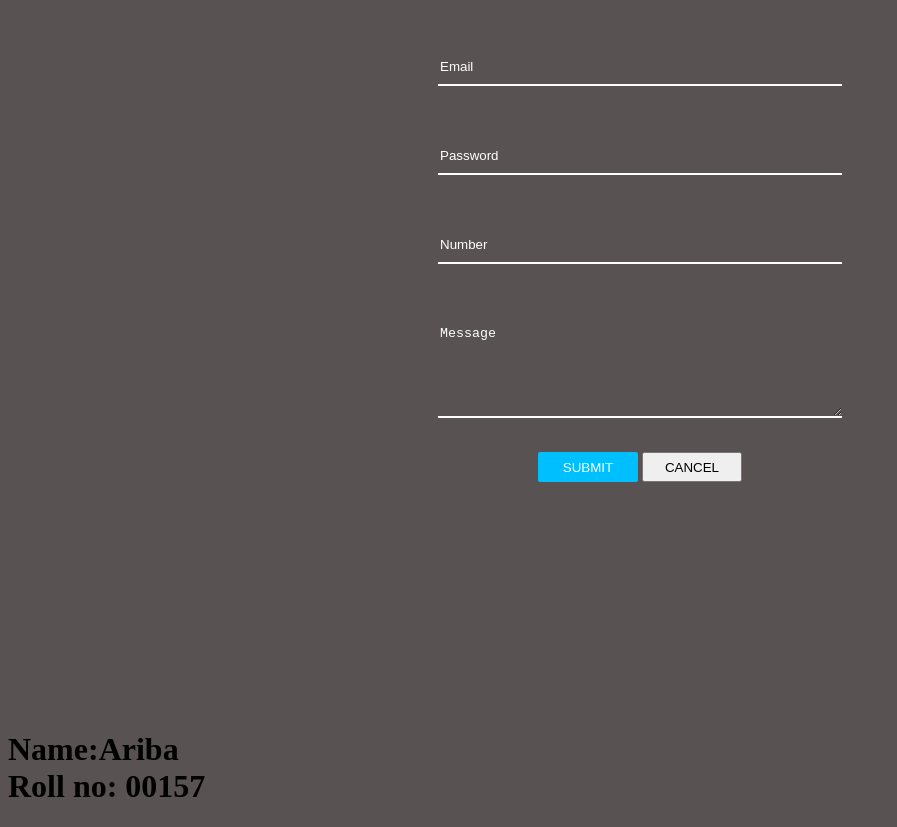
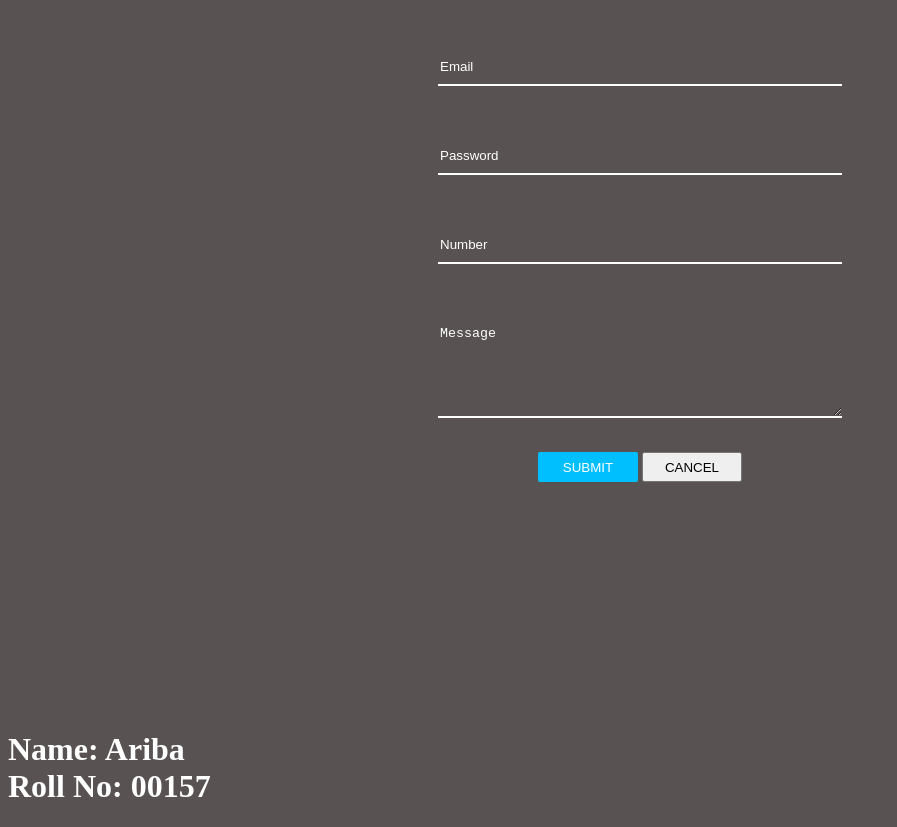
Before and after one commit to AribaDeveloper/new-assignment, a plain HTML site: page index.html in a window 1280 px wide. Shown: the part 170-997 px from the top of the page, without its empty margins (0-897 px from the left). Drawn offline with Linux system fonts and the light colour scheme.

Commit message:
Update index.html

```diff
--- a/index.html
+++ b/index.html
@@ -89,7 +89,10 @@ text-decoration: none;
 background-color: grey;
 text-decoration: underline;
     }
-
+      #heading3{
+        text-transform: capitalize;
+        color: white;
+      }
     </style>
 </head>
 <body>
@@ -119,7 +122,7 @@ text-decoration: underline;
     <button id="button2">cancel</button>
   </form>
 </div>
-<h1>Name:Ariba <br>
-Roll no: 00157</h1>
+  <h1 id="heading3">Name: ariba <br>
+roll no: 00157</h1>
 </body>
 </html>
```
